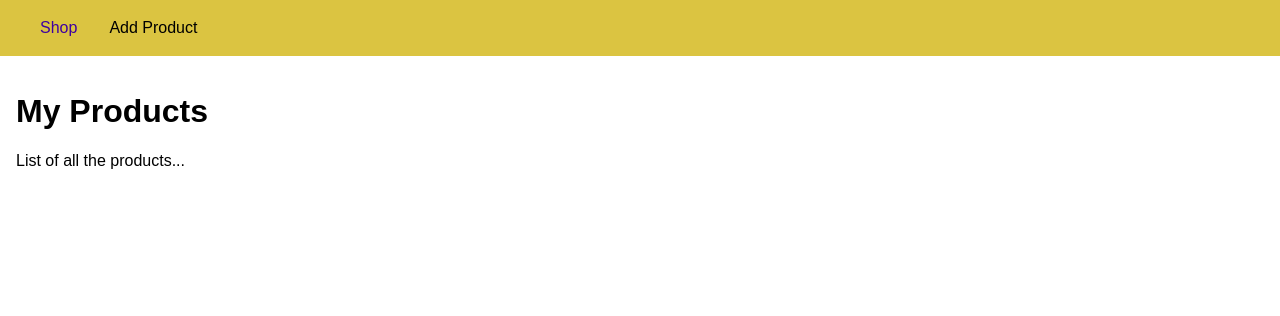
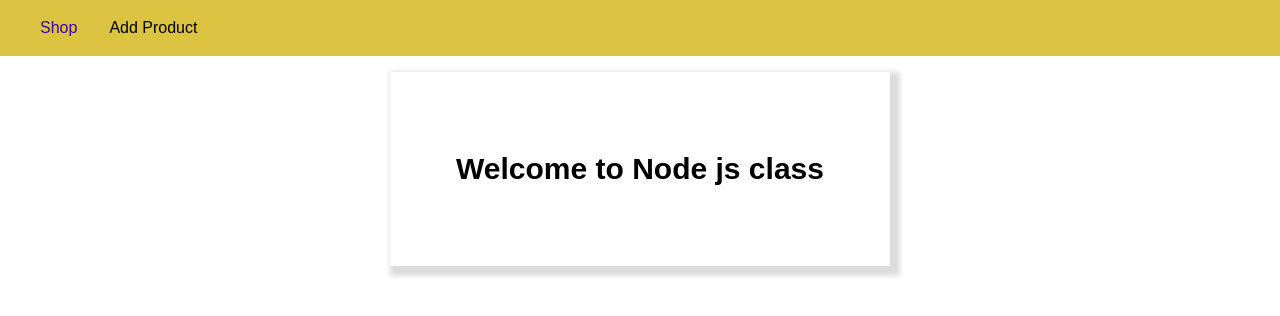
Before and after one commit to MahsumaRezai/node-AddProduct, a website: page views/shop.html in a window 1280 px wide. Shown: the top 316 px of the page. Drawn offline with Linux system fonts and the light colour scheme; files that its build step writes are made by us from their sources.

Commit message:
add form

```diff
--- a/pubilc/css/main.css
+++ b/pubilc/css/main.css
@@ -43,3 +43,17 @@ main {
 .main-header__item a.active {
     color: #3e00a1;
 }
+.cart {
+    width: 400px;
+    padding: 50px;
+    box-shadow: 5px 5px 5px 5px gainsboro;
+    background: white;
+    text-align: center;
+    margin: auto;
+
+}
+.cart p {
+    font-size: 30px;
+    font-weight: bold
+
+}
--- a/views/shop.html
+++ b/views/shop.html
@@ -21,8 +21,10 @@
     </header>
 
     <main>
-        <h1>My Products</h1>
-        <p>List of all the products...</p>
+        <div class="cart">
+            <p>Welcome to Node js class</p>
+
+        </div>
     </main>
 </body>
 
```
Also changed, not shown: views/add-product.html (+2 -2 lines).
